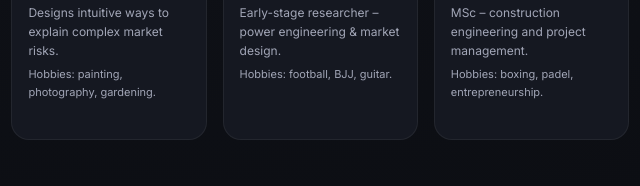
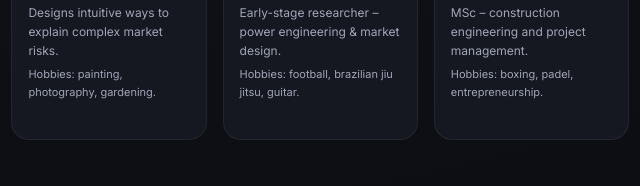
Before and after one commit to kraik98/webpage-batterystorage, a plain HTML site: page index.html in a window 1280 px wide. Shown: the part 1274-1460 px from the top of the page, 531-1171 px from the left. Drawn offline with Linux system fonts and the light colour scheme.

Commit message:
better naming

```diff
--- a/index.html
+++ b/index.html
@@ -942,7 +942,7 @@
             <div class="person-name">Krisopher Raik</div>
             <div class="person-tagline">Energy economics &amp; markets</div>
             <div class="person-role">Early-stage researcher – power engineering &amp; market design.</div>
-            <div class="person-hobbies">Hobbies: football, BJJ, guitar.</div>
+            <div class="person-hobbies">Hobbies: football, brazilian jiu jitsu, guitar.</div>
           </article>
           <article class="person-card">
             <div class="avatar avatar-photo"><img src="avatar_johan.png" alt="Johan Felix Blumfeldt"></div>
```
